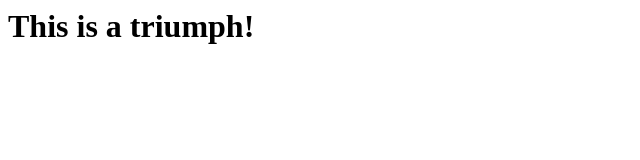
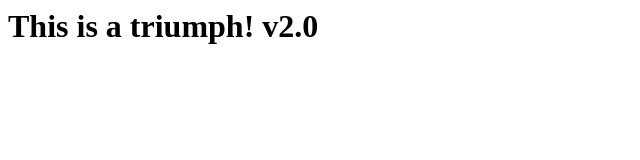
Before and after one commit to thesamdroid/Codemash-Docker, a plain HTML site: page index.html in a window 1280 px wide. Shown: the full height of the page, 0-640 px from the left. Drawn offline with Linux system fonts and the light colour scheme.

Commit message:
updates to v2 stuffs

```diff
--- a/index.html
+++ b/index.html
@@ -1 +1 @@
-<h1>This is a triumph!</h1>
+<h1>This is a triumph! v2.0</h1>
```
Also changed, not shown: truth.txt.
